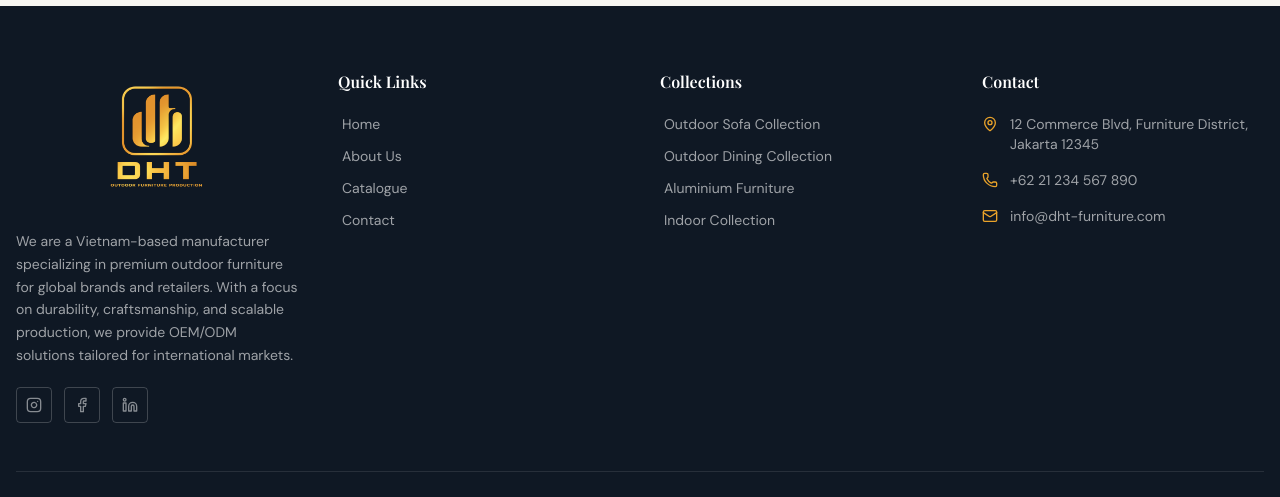
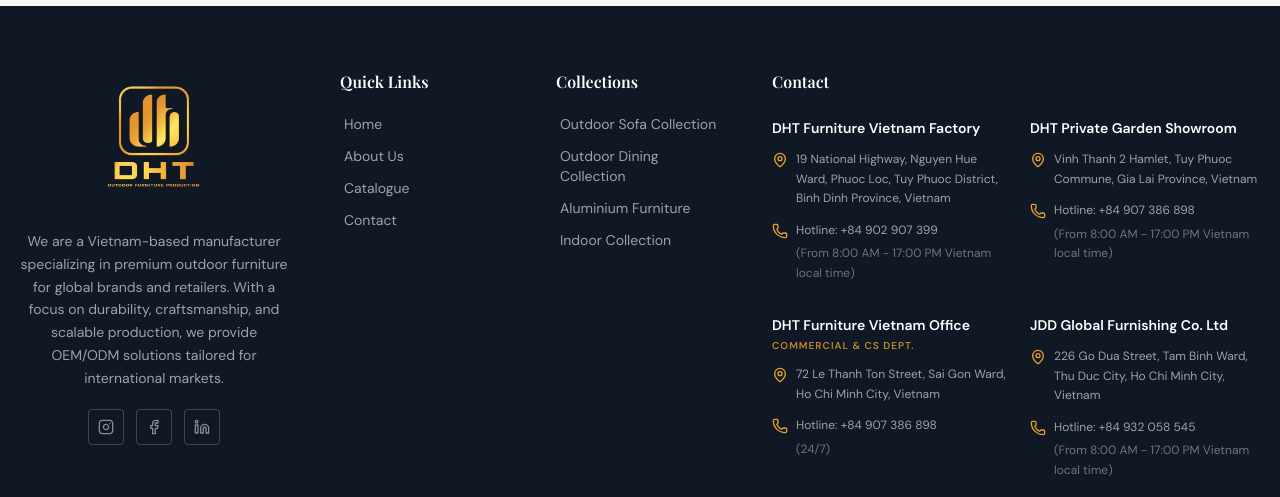
Before and after one commit to kinnhun/webtmdt, a Next.js app: page /catalogue in a window 1280 px wide. Shown: the part 2294-2791 px from the top of the page. Built offline with nearby package versions, Linux system fonts and the light colour scheme.

Commit message:
videofix

```diff
--- a/src/components/layout/SiteFooter.tsx
+++ b/src/components/layout/SiteFooter.tsx
@@ -30,10 +30,10 @@
           initial="hidden"
           whileInView="show"
           viewport={{ once: true, amount: 0.15 }}
-          className="grid grid-cols-1 md:grid-cols-2 lg:grid-cols-4 gap-10 pb-12 border-b border-white/10"
+          className="grid grid-cols-1 md:grid-cols-2 lg:grid-cols-12 gap-8 lg:gap-12 pb-12 border-b border-white/10"
         >
-          <motion.div variants={fadeUp}>
-            <div className="flex justify-center mb-5">
+          <motion.div variants={fadeUp} className="md:col-span-1 lg:col-span-3">
+            <div className="flex justify-start lg:justify-center mb-5">
               <Image
                 src="/img/logo.png"
                 alt="DHT Logo"
@@ -41,12 +41,11 @@
                 height={140}
                 className="rounded-sm"
               />
-
             </div>
-            <p className="font-body text-sm leading-relaxed text-white/60 mb-5">
+            <p className="font-body text-sm leading-relaxed text-white/60 mb-5 lg:text-center">
               {t("footer.description")}
             </p>
-            <div className="flex gap-3">
+            <div className="flex gap-3 lg:justify-center">
               {[
                 { Icon: Instagram, href: "#" },
                 { Icon: Facebook, href: "#" },
@@ -65,7 +64,7 @@
             </div>
           </motion.div>
 
-          <motion.div variants={fadeUp}>
+          <motion.div variants={fadeUp} className="md:col-span-1 lg:col-span-2">
             <h4 className="font-display text-white font-semibold text-base mb-5">{t("footer.quickLinks")}</h4>
             <ul className="space-y-3">
               {quickLinks.map(({ label, href }) => (
@@ -79,7 +78,7 @@
             </ul>
           </motion.div>
 
-          <motion.div variants={fadeUp}>
+          <motion.div variants={fadeUp} className="md:col-span-1 lg:col-span-2">
             <h4 className="font-display text-white font-semibold text-base mb-5">{t("footer.collections")}</h4>
             <ul className="space-y-3">
               {collections.map(({ label, category }) => (
@@ -93,22 +92,89 @@
             </ul>
           </motion.div>
 
-          <motion.div variants={fadeUp}>
-            <h4 className="font-display text-white font-semibold text-base mb-5">{t("footer.contact")}</h4>
-            <ul className="space-y-4">
-              <li className="flex items-start gap-3">
-                <MapPin size={16} className="mt-0.5 flex-shrink-0" style={{ color: "hsl(var(--accent))" }} />
-                <span className="font-body text-sm text-white/60">12 Commerce Blvd, Furniture District, Jakarta 12345</span>
-              </li>
-              <li className="flex items-center gap-3">
-                <Phone size={16} style={{ color: "hsl(var(--accent))" }} className="flex-shrink-0" />
-                <a href="tel:+6221234567890" className="font-body text-sm text-white/60 hover:text-white transition-colors">+62 21 234 567 890</a>
-              </li>
-              <li className="flex items-center gap-3">
-                <Mail size={16} style={{ color: "hsl(var(--accent))" }} className="flex-shrink-0" />
-                <a href="mailto:info@dht-furniture.com" className="font-body text-sm text-white/60 hover:text-white transition-colors">info@dht-furniture.com</a>
-              </li>
-            </ul>
+          <motion.div variants={fadeUp} className="md:col-span-2 lg:col-span-5">
+            <h4 className="font-display text-white font-semibold text-base mb-6">{t("footer.contact")}</h4>
+            <div className="grid grid-cols-1 sm:grid-cols-2 gap-x-6 gap-y-8">
+
+              {/* Factory */}
+              <div>
+                <h5 className="text-white font-bold text-sm mb-3">DHT Furniture Vietnam Factory</h5>
+                <ul className="space-y-3">
+                  <li className="flex items-start gap-2">
+                    <MapPin size={16} className="mt-0.5 flex-shrink-0 text-[hsl(var(--orange))]" />
+                    <span className="font-body text-xs text-white/60 leading-relaxed">19 National Highway, Nguyen Hue Ward, Phuoc Loc, Tuy Phuoc District, Binh Dinh Province, Vietnam</span>
+                  </li>
+                  <li className="flex items-start gap-2">
+                    <Phone size={16} className="mt-0.5 flex-shrink-0 text-[hsl(var(--orange))]" />
+                    <span className="font-body text-xs text-white/60 leading-relaxed">
+                      <a href="tel:+84902907399" className="hover:text-white transition-colors block mb-1">Hotline: +84 902 907 399</a>
+                      <span className="text-white/40 block">(From 8:00 AM - 17:00 PM Vietnam local time)</span>
+                    </span>
+                  </li>
+                </ul>
+              </div>
+
+              {/* Showroom */}
+              <div>
+                <h5 className="text-white font-bold text-sm mb-3">DHT Private Garden Showroom</h5>
+                <ul className="space-y-3">
+                  <li className="flex items-start gap-2">
+                    <MapPin size={16} className="mt-0.5 flex-shrink-0 text-[hsl(var(--orange))]" />
+                    <span className="font-body text-xs text-white/60 leading-relaxed">Vinh Thanh 2 Hamlet, Tuy Phuoc Commune, Gia Lai Province, Vietnam</span>
+                  </li>
+                  <li className="flex items-start gap-2">
+                    <Phone size={16} className="mt-0.5 flex-shrink-0 text-[hsl(var(--orange))]" />
+                    <span className="font-body text-xs text-white/60 leading-relaxed">
+                      <a href="tel:+84907386898" className="hover:text-white transition-colors block mb-1">Hotline: +84 907 386 898</a>
+                      <span className="text-white/40 block">(From 8:00 AM - 17:00 PM Vietnam local time)</span>
+                    </span>
+                  </li>
+                </ul>
+              </div>
+
+              {/* Office */}
+              <div>
+                <h5 className="text-white font-bold text-sm mb-3">DHT Furniture Vietnam Office<br /><span className="text-[10px] text-[hsl(var(--orange))]/80 uppercase tracking-widest block mt-1">Commercial & CS Dept.</span></h5>
+                <ul className="space-y-3">
+                  <li className="flex items-start gap-2">
+                    <MapPin size={16} className="mt-0.5 flex-shrink-0 text-[hsl(var(--orange))]" />
+                    <span className="font-body text-xs text-white/60 leading-relaxed">72 Le Thanh Ton Street, Sai Gon Ward, Ho Chi Minh City, Vietnam</span>
+                  </li>
+                  <li className="flex items-start gap-2">
+                    <Phone size={16} className="mt-0.5 flex-shrink-0 text-[hsl(var(--orange))]" />
+                    <span className="font-body text-xs text-white/60 leading-relaxed">
+                      <a href="tel:+84907386898" className="hover:text-white transition-colors block mb-1">Hotline: +84 907 386 898</a>
+                      <span className="text-white/40 block">(24/7)</span>
+                    </span>
+                  </li>
+                </ul>
+              </div>
+
+              {/* JDD */}
+              <div>
+                <h5 className="text-white font-bold text-sm mb-3 mt-4 sm:mt-0">JDD Global Furnishing Co. Ltd</h5>
+                <ul className="space-y-3">
+                  <li className="flex items-start gap-2">
+                    <MapPin size={16} className="mt-0.5 flex-shrink-0 text-[hsl(var(--orange))]" />
+                    <span className="font-body text-xs text-white/60 leading-relaxed">226 Go Dua Street, Tam Binh Ward, Thu Duc City, Ho Chi Minh City, Vietnam</span>
+                  </li>
+                  <li className="flex items-start gap-2">
+                    <Phone size={16} className="mt-0.5 flex-shrink-0 text-[hsl(var(--orange))]" />
+                    <span className="font-body text-xs text-white/60 leading-relaxed">
+                      <a href="tel:+84932058545" className="hover:text-white transition-colors block mb-1">Hotline: +84 932 058 545</a>
+                      <span className="text-white/40 block">(From 8:00 AM - 17:00 PM Vietnam local time)</span>
+                    </span>
+                  </li>
+                </ul>
+              </div>
+
+            </div>
+
+            {/* <div className="mt-8 pt-6 border-t border-white/5">
+              <a href="mailto:info@dhtcompany.com" className="inline-flex items-center gap-2 font-body text-sm font-semibold text-[hsl(var(--orange))] hover:text-white transition-colors">
+                <Mail size={16} /> info@dhtcompany.com
+              </a>
+            </div> */}
           </motion.div>
         </motion.div>
 
--- a/src/features/home/components/CtaBanner.tsx
+++ b/src/features/home/components/CtaBanner.tsx
@@ -9,11 +9,11 @@
   return (
     <section className="relative overflow-hidden" style={{ minHeight: "580px" }}>
       {/* YouTube Video Background */}
-      <div className="absolute inset-0 pointer-events-none overflow-hidden">
+      <div className="absolute inset-0 pointer-events-none overflow-hidden bg-black">
         <iframe
-          src="https://www.youtube.com/embed/3ItE2e0zheE?autoplay=1&mute=1&loop=1&playlist=3ItE2e0zheE&controls=0&showinfo=0&rel=0&modestbranding=1&playsinline=1&disablekb=1&fs=0&iv_load_policy=3"
-          title="DHT Furniture Production"
-          className="absolute top-1/2 left-1/2 -translate-x-1/2 -translate-y-1/2 pointer-events-none"
+          src="https://www.youtube.com/embed/_9CxO-2BJFk?autoplay=1&mute=1&loop=1&playlist=_9CxO-2BJFk&controls=0&showinfo=0&rel=0&modestbranding=1&playsinline=1&disablekb=1&fs=0&iv_load_policy=3"
+          title="DHT Furniture Video"
+          className="absolute top-1/2 left-1/2 -translate-x-1/2 -translate-y-1/2 pointer-events-none opacity-60 mix-blend-screen"
           style={{
             width: "calc(100vw + 200px)",
             height: "calc(100vh + 200px)",
```
Also changed, not shown: src/features/home/components/HeroSection.tsx (+14 -22 lines).
